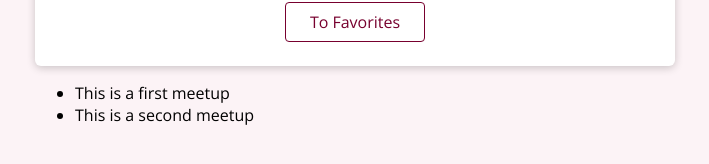
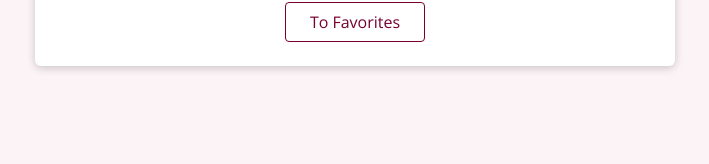
Before and after one commit to pchelka84/meetup-app, a React (Create React App) app: page / in a window 1280 px wide. Shown: the part 1394-1558 px from the top of the page, without its empty margins (285-994 px from the left). After the commit the page ends 1508 px from the top, so only its background shows below. Built offline with nearby package versions, Linux system fonts and the light colour scheme.

Commit message:
clear redundant code

```diff
--- a/src/pages/AllMeetups.js
+++ b/src/pages/AllMeetups.js
@@ -26,11 +26,6 @@ function AllMeetupsPage() {
     <div>
       <h1>All Meetups</h1>
       <MeetupList meetups={DUMMY_DATA} />
-      <ul>
-        {DUMMY_DATA.map((meetup) => {
-          return <li key={meetup.id}>{meetup.title}</li>;
-        })}
-      </ul>
     </div>
   );
 }
```
